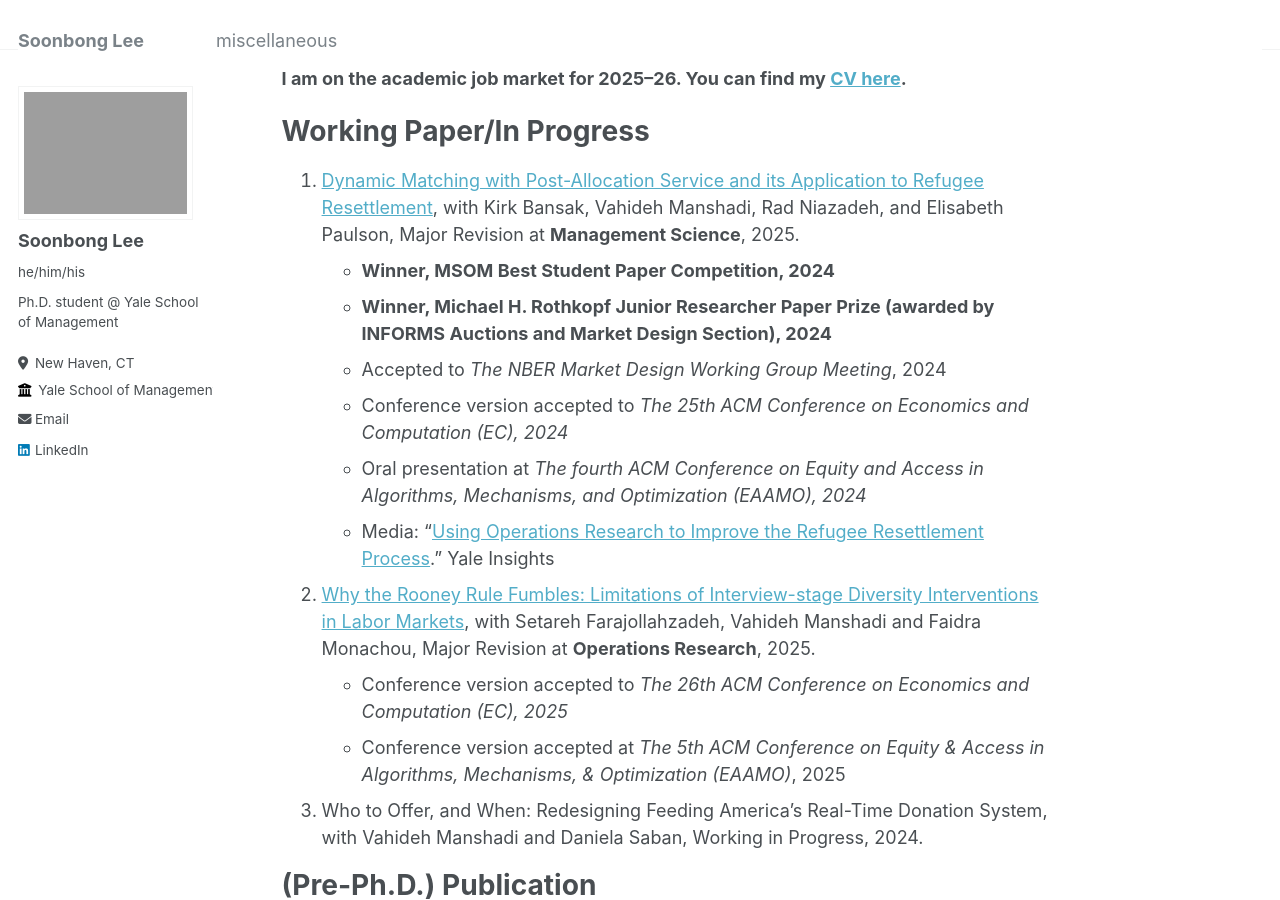
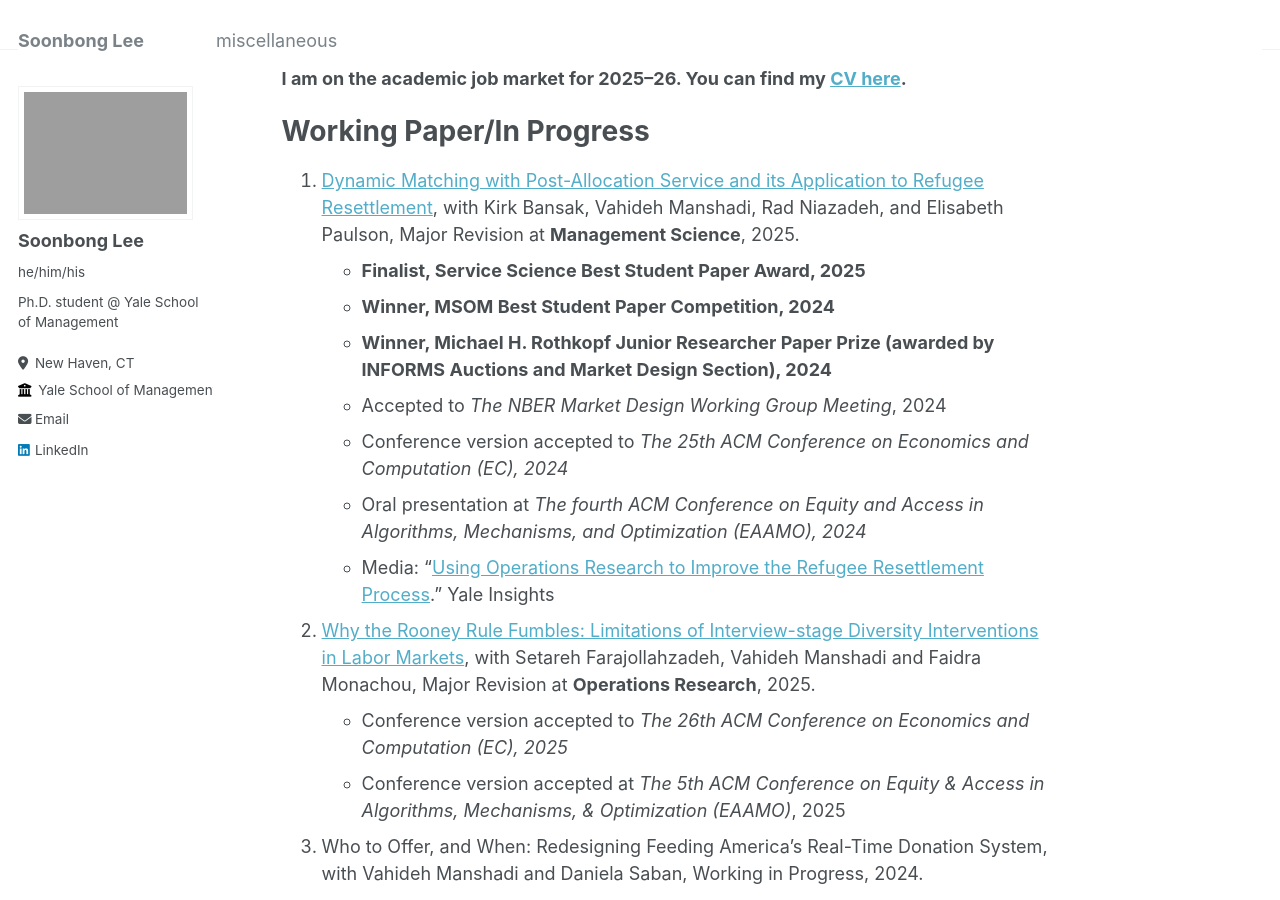
Before and after one commit to soonbong-lee/soonbong-lee.github.io, a Jekyll site: the page built from _pages/about.md, in a window 1280 px wide and 900 px high, scrolled down 419 px. Built offline with Jekyll 4.4.1, drawn with Linux system fonts in a browser that asks for light colours.

Commit message:
Update about.md

```diff
--- a/_pages/about.md
+++ b/_pages/about.md
@@ -17,6 +17,7 @@ Prior to joining Yale, I earned a B.B.A. and a B.S. in Applied Statistics, follo
 Working Paper/In Progress
 ======
 1. [Dynamic Matching with Post-Allocation Service and its Application to Refugee Resettlement](https://papers.ssrn.com/sol3/papers.cfm?abstract_id=4748762), with Kirk Bansak, Vahideh Manshadi, Rad Niazadeh, and Elisabeth Paulson, Major Revision at **Management Science**, 2025.
+- **Finalist, Service Science Best Student Paper Award, 2025**
 - **Winner, MSOM Best Student Paper Competition, 2024**
 - **Winner, Michael H. Rothkopf Junior Researcher Paper Prize (awarded by INFORMS Auctions and Market Design Section), 2024**
 - Accepted to *The NBER Market Design Working Group Meeting*, 2024
```
